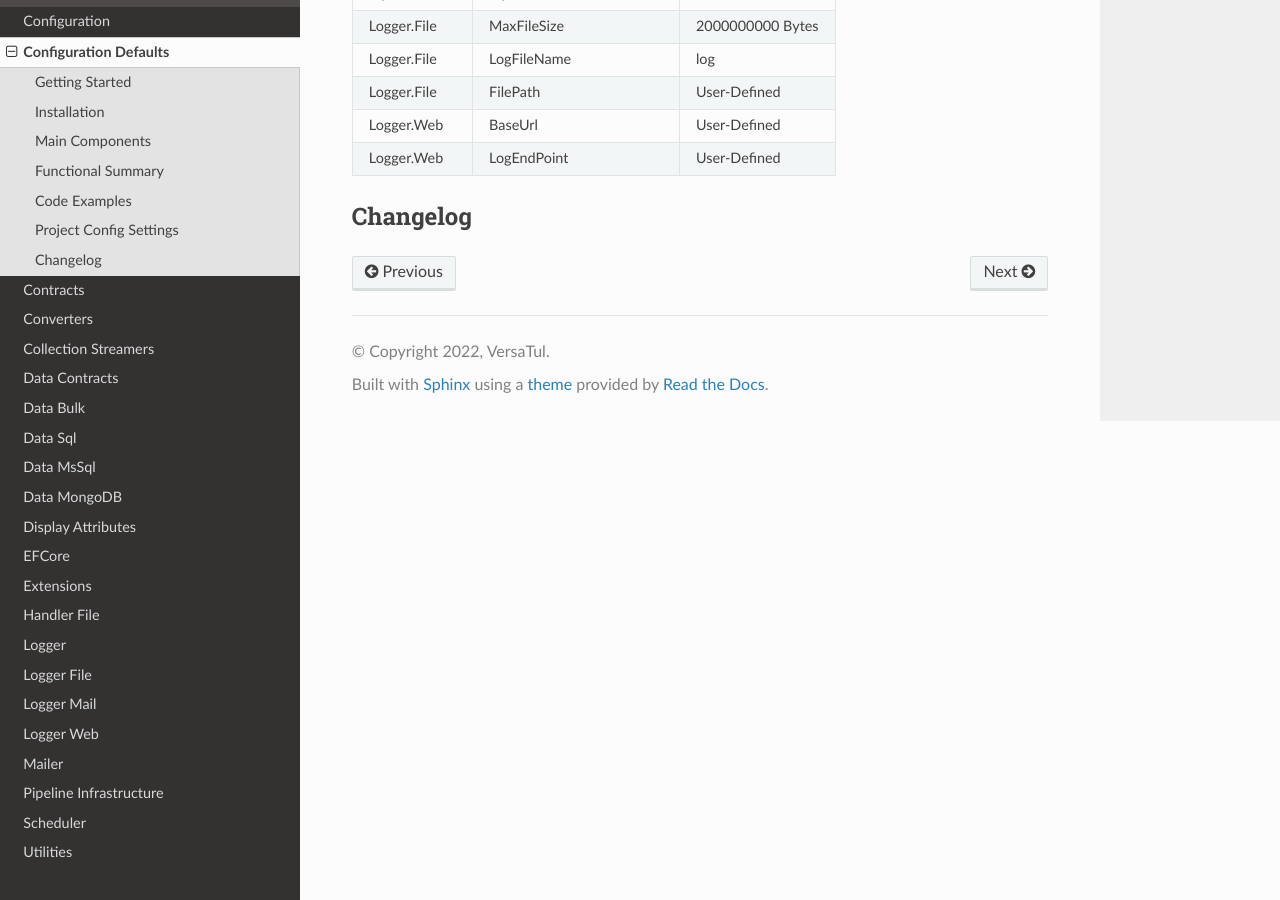
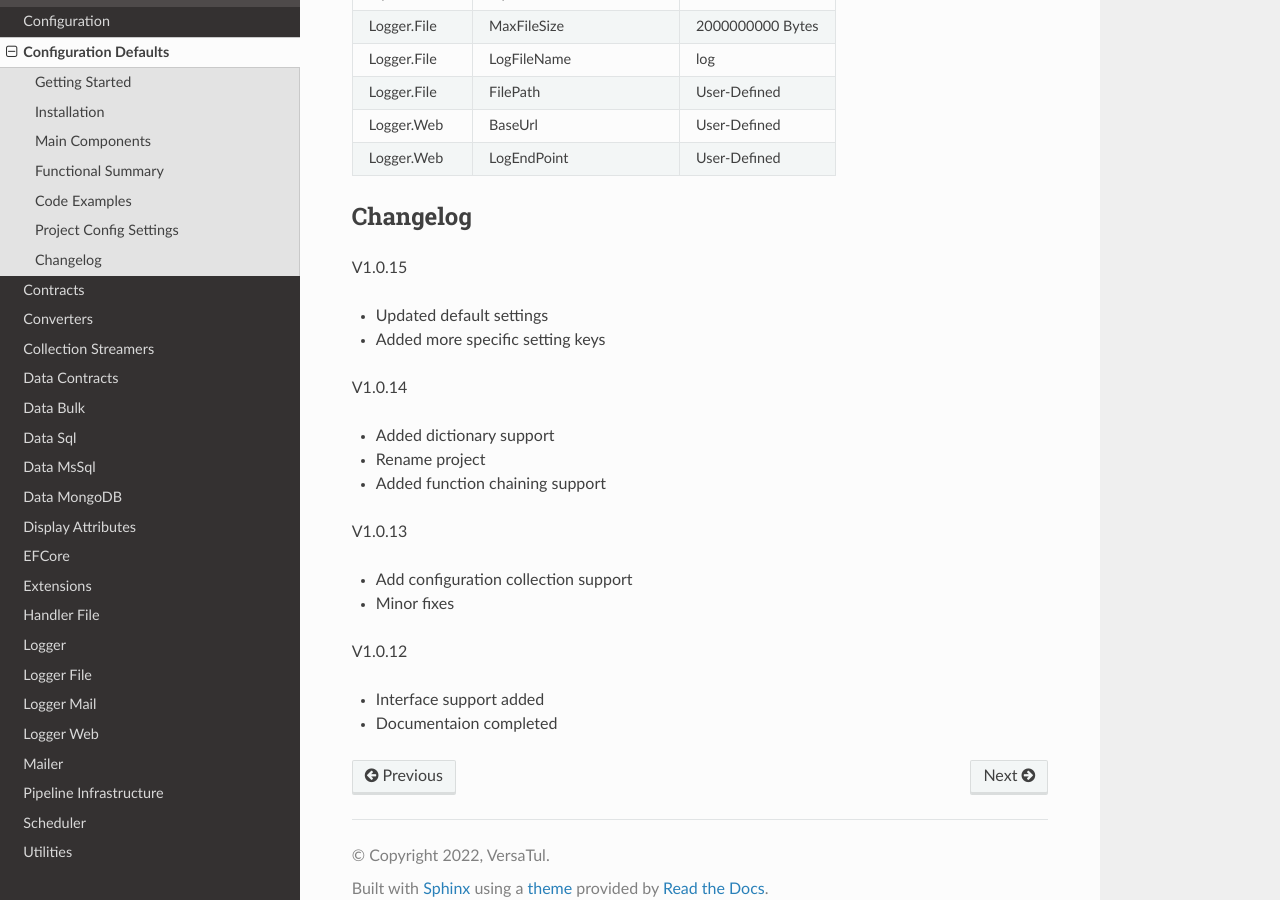
Before and after one commit to BjornWilliams/DocsVersaTul, a Sphinx documentation site: the page built from docs/source/configuration-defaults.rst, in a window 1280 px wide and 900 px high, scrolled down 2106 px. Built offline with Sphinx 7.4.7 and the Read the Docs theme 2.0.0, drawn with Linux system fonts in a browser that asks for light colours.

Commit message:
Update configuration-defaults.rst

```diff
--- a/docs/source/configuration-defaults.rst
+++ b/docs/source/configuration-defaults.rst
@@ -117,3 +117,24 @@ Project Config Settings
 
 Changelog
 -------------
+
+V1.0.15
+
+* Updated default settings
+* Added more specific setting keys
+
+V1.0.14
+
+* Added dictionary support
+* Rename project
+* Added function chaining support
+
+V1.0.13
+
+* Add configuration collection support
+* Minor fixes
+
+V1.0.12
+
+* Interface support added
+* Documentaion completed
```
